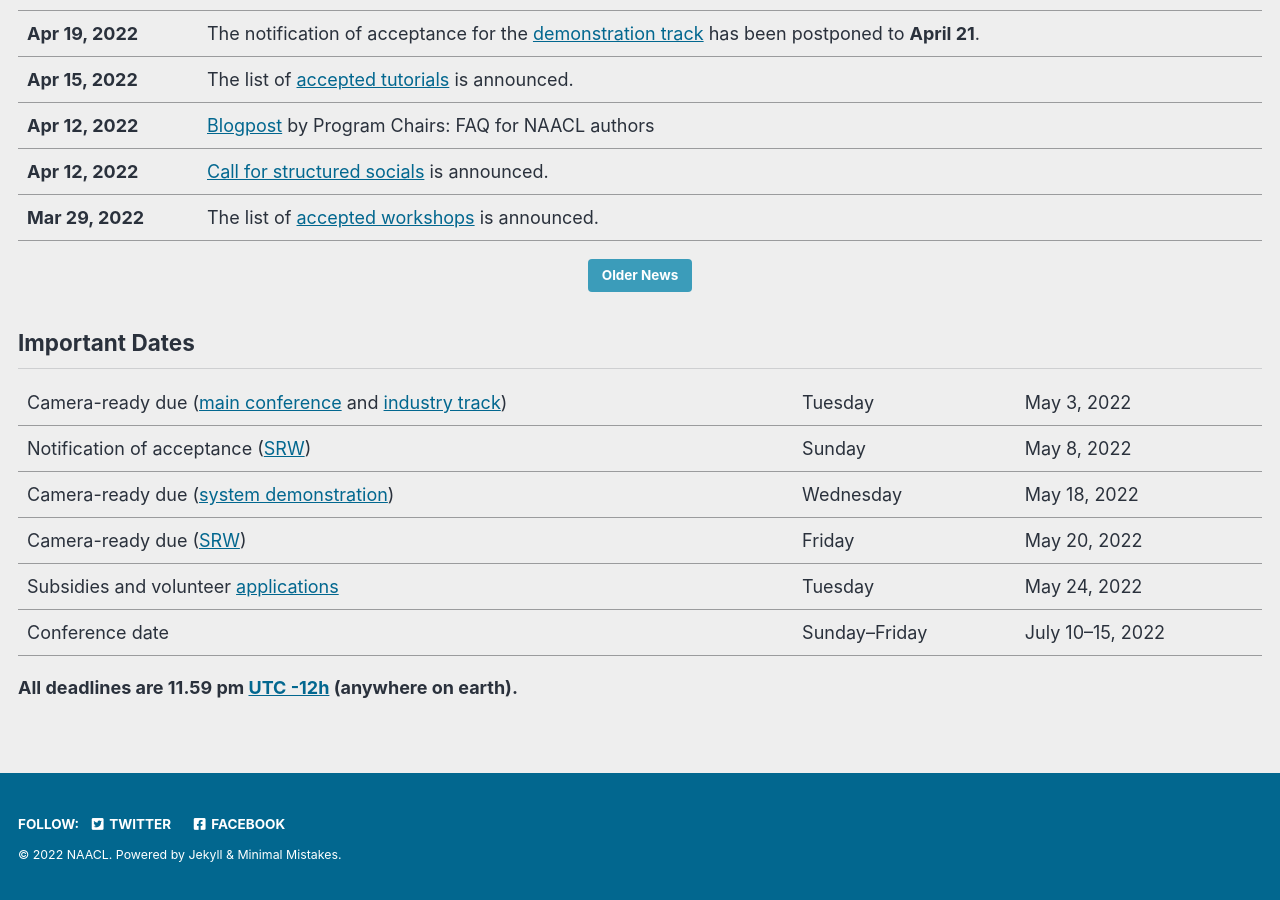
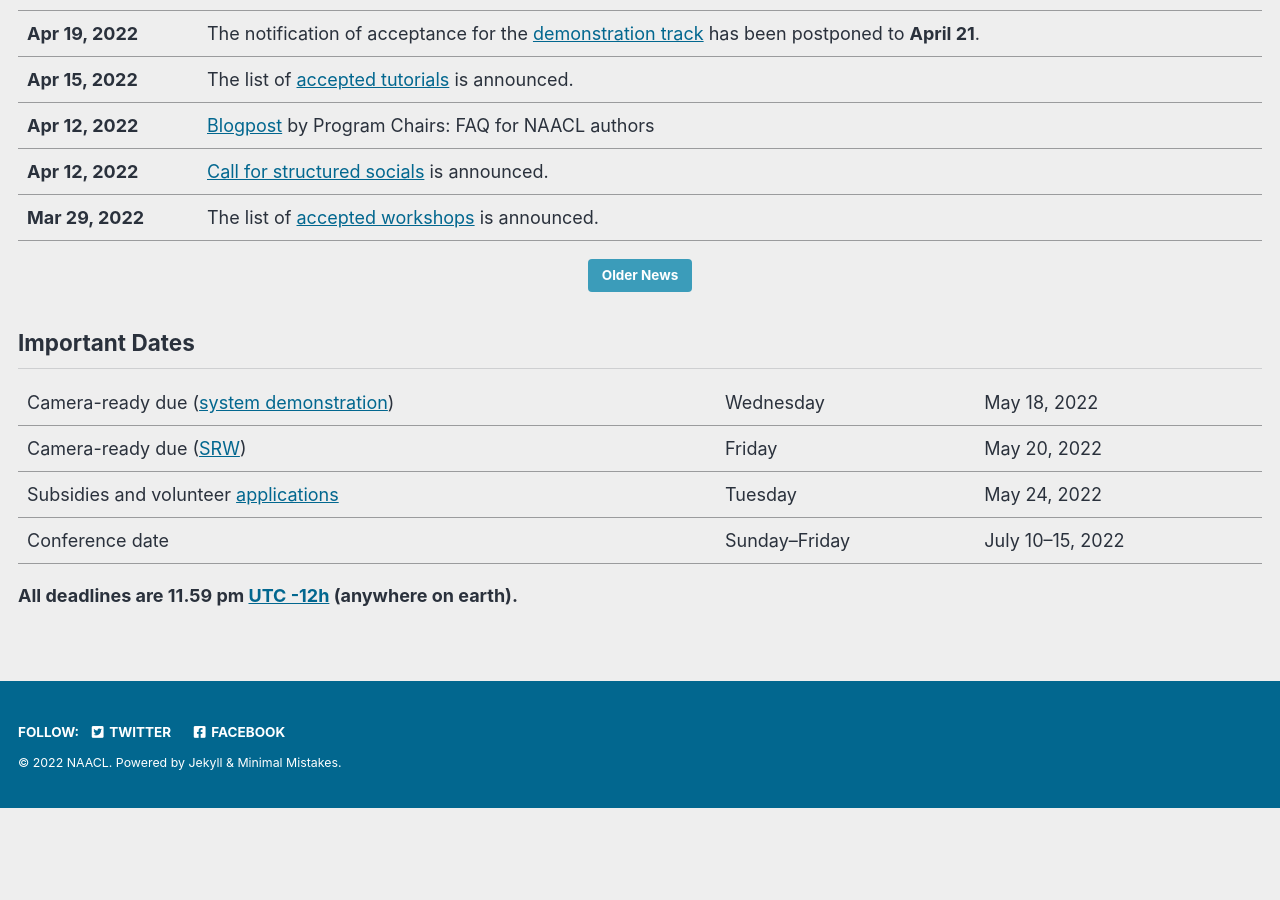
Before and after one commit to naacl-org/naacl-2022-website, a Jekyll site: the page built from _pages/home.md, in a window 1280 px wide and 900 px high, scrolled down 1039 px. Built offline with Jekyll 4.4.1, drawn with Linux system fonts in a browser that asks for light colours; cached includes are drawn as plain includes; comment, search, counter and statistics services are not loaded; after the commit the page ends 1847 px from its top, so only the background shows below that.

Commit message:
Cosmetic changes

```diff
--- a/_pages/home.md
+++ b/_pages/home.md
@@ -49,8 +49,6 @@ Questions about subsidies should be sent to the [NAACL D&I team](mailto:naacl-20
 .dates-table del { color: #888; }
 </style>
 
-| Camera-ready due ([main conference](/calls/papers/) and [industry track](/calls/industry/)) | Tuesday | May 3, 2022 |
-| Notification of acceptance ([SRW](/calls/srw/)) | Sunday | May 8, 2022 |
 | Camera-ready due ([system demonstration](/calls/demos/)) | Wednesday | May 18, 2022 |
 | Camera-ready due ([SRW](/calls/srw/)) | Friday | May 20, 2022 |
 | Subsidies and volunteer [applications](/blog/subsidies/) | Tuesday | May 24, 2022 |
```
